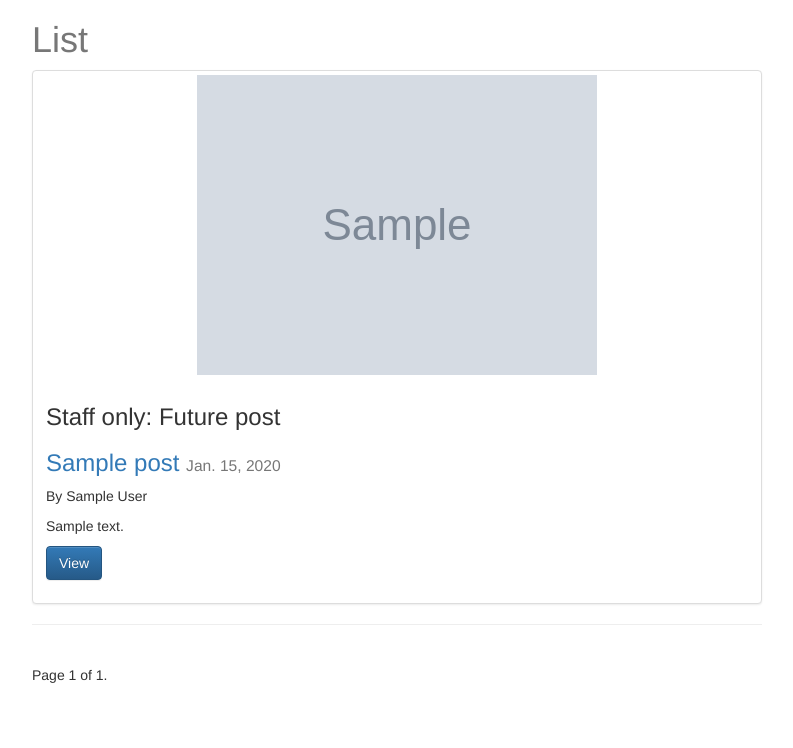
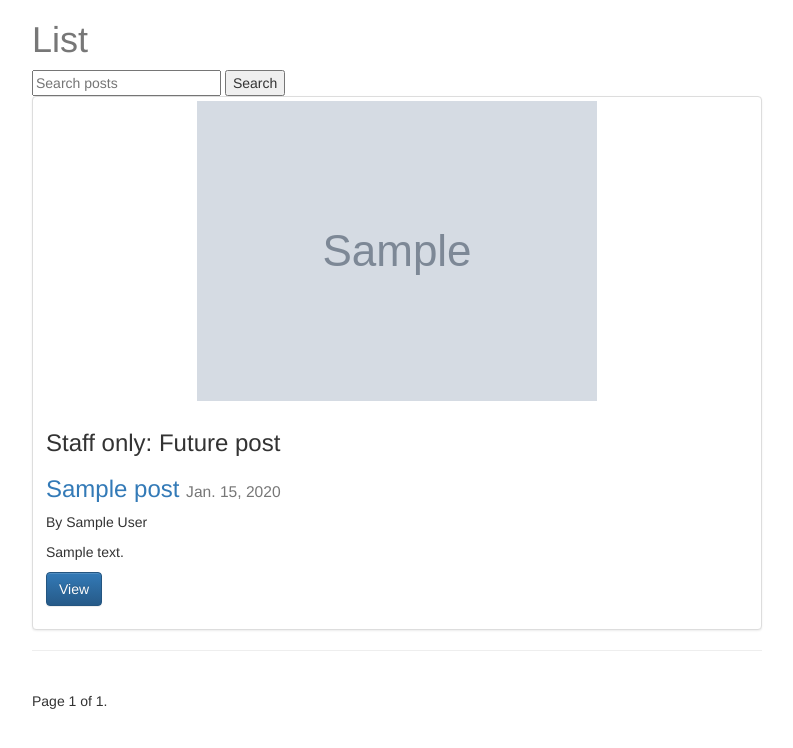
Before and after one commit to eyoung8/trydjango19, a Django app: page /posts/ in a window 1280 px wide. Shown: the top 748 px of the page, without its empty margins (243-1036 px from the left). Run offline with Django 3.2, Linux system fonts and the light colour scheme; a user stored in the database is signed in; tables that the repository leaves empty hold one stand-in row (values such as "Sample post"); grey boxes marked "Sample" are stand-in pictures; some libraries are stand-ins or nearby versions.

Commit message:
Finished part 1

```diff
--- a/src/posts/views.py
+++ b/src/posts/views.py
@@ -1,5 +1,6 @@
+from django.contrib import messages
 from django.core.paginator import Paginator, EmptyPage, PageNotAnInteger
-from django.contrib import messages
+from django.db.models import Q
 from django.http import HttpResponse, HttpResponseRedirect, HttpResponseForbidden, Http404
 from django.shortcuts import get_object_or_404, render, redirect
 from django.utils import timezone
@@ -41,7 +42,15 @@ def post_list(request):
     queryset_list = Post.objects.active()
     if request.user.is_staff or request.user.is_superuser:
         queryset_list = Post.objects.all()
-    paginator = Paginator(queryset_list, 10) # Show 10 contacts per page
+    search_query = request.GET.get('search_query')
+    if search_query:
+        queryset_list = queryset_list.filter(
+            Q(title__icontains=search_query) |
+            Q(content__icontains=search_query) |
+            Q(user__first_name__icontains=search_query) |
+            Q(user__last_name__icontains=search_query)
+            ).distinct()
+    paginator = Paginator(queryset_list, 5) # Show 5 blogs per page
     today = timezone.now().date()
     page = request.GET.get('page')
     try:
--- a/src/templates/post_list.html
+++ b/src/templates/post_list.html
@@ -5,7 +5,9 @@
 {% block content %}
 <div class='col-sm-8 col-sm-offset-2'>
 <h1>{{ title }}</h1>
-
+<form method='GET' action=''>
+<input type='text' name='search_query' placeholder="Search posts" />
+<input type='submit' value='Search' />
     {% for obj in object_list %}
     <div class="row">
         <div class="col-sm-12">
@@ -32,7 +34,7 @@
 <div class="pagination">
     <span class="step-links">
         {% if object_list.has_previous %}
-            <a href="?page={{ object_list.previous_page_number }}">previous</a>
+            <a href="?page={{ object_list.previous_page_number }}{% if request.GET.search_query %}&search_query={{ request.GET.search_query }}{% endif %}">previous</a>
         {% endif %}
 
         <span class="current">
@@ -40,7 +42,7 @@
         </span>
 
         {% if object_list.has_next %}
-            <a href="?page={{ object_list.next_page_number }}">next</a>
+            <a href="?page={{ object_list.next_page_number }}{% if request.GET.search_query %}&search_query={{ request.GET.search_query }}{% endif %}">next</a>
         {% endif %}
     </span>
 </div>
```
